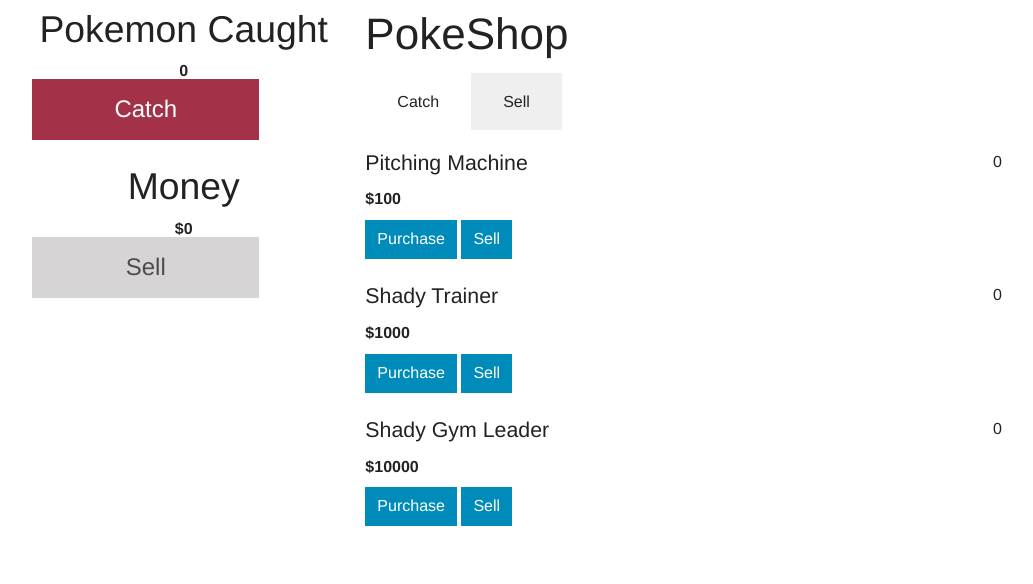
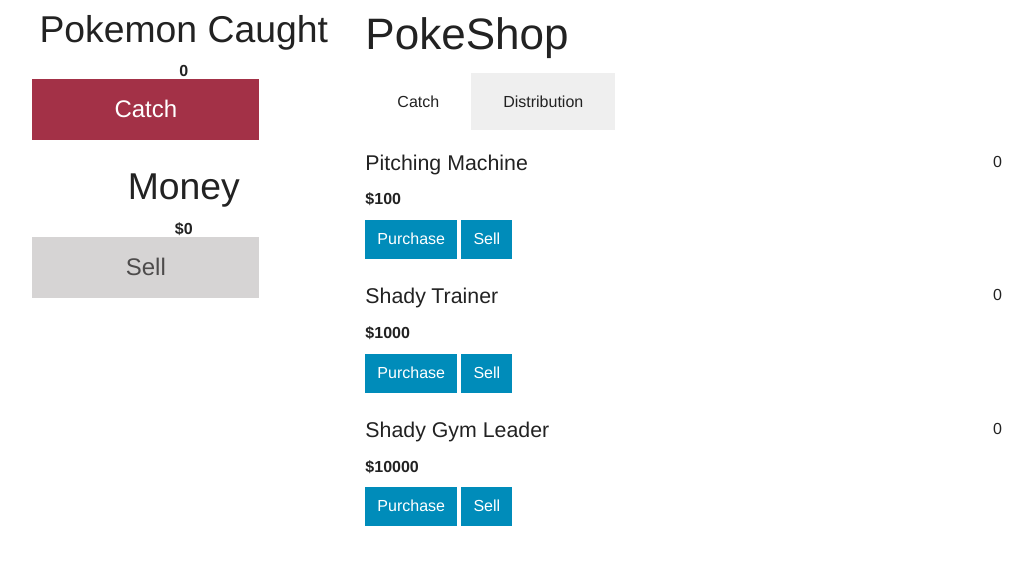
Before and after one commit to DeathGod130/pokeclicker, a website: page index.html in a window 1280 px wide. Shown: the whole page, without its empty margins (123-1156 px from the left). Drawn offline with nearby package versions, Linux system fonts and the light colour scheme.

Commit message:
Sell -> Distribution

```diff
--- a/index.html
+++ b/index.html
@@ -34,7 +34,7 @@
 
         <dl class="tabs" data-tab>
           <dd class="active"><a href="#catch_tab">Catch</a></dd>
-          <dd><a href="#sell_tab">Sell</a></dd>
+          <dd><a href="#distribution_tab">Distribution</a></dd>
         </dl>
         <div class="tabs-content">
           <div class="content active" id="catch_tab">
@@ -71,7 +71,7 @@
               </li>
             </ul>
           </div>
-          <div class="content" id="sell_tab">
+          <div class="content" id="distribution_tab">
             <ul class="items">
               <li class="item">
                 <span class="amount right">0</span>
```
